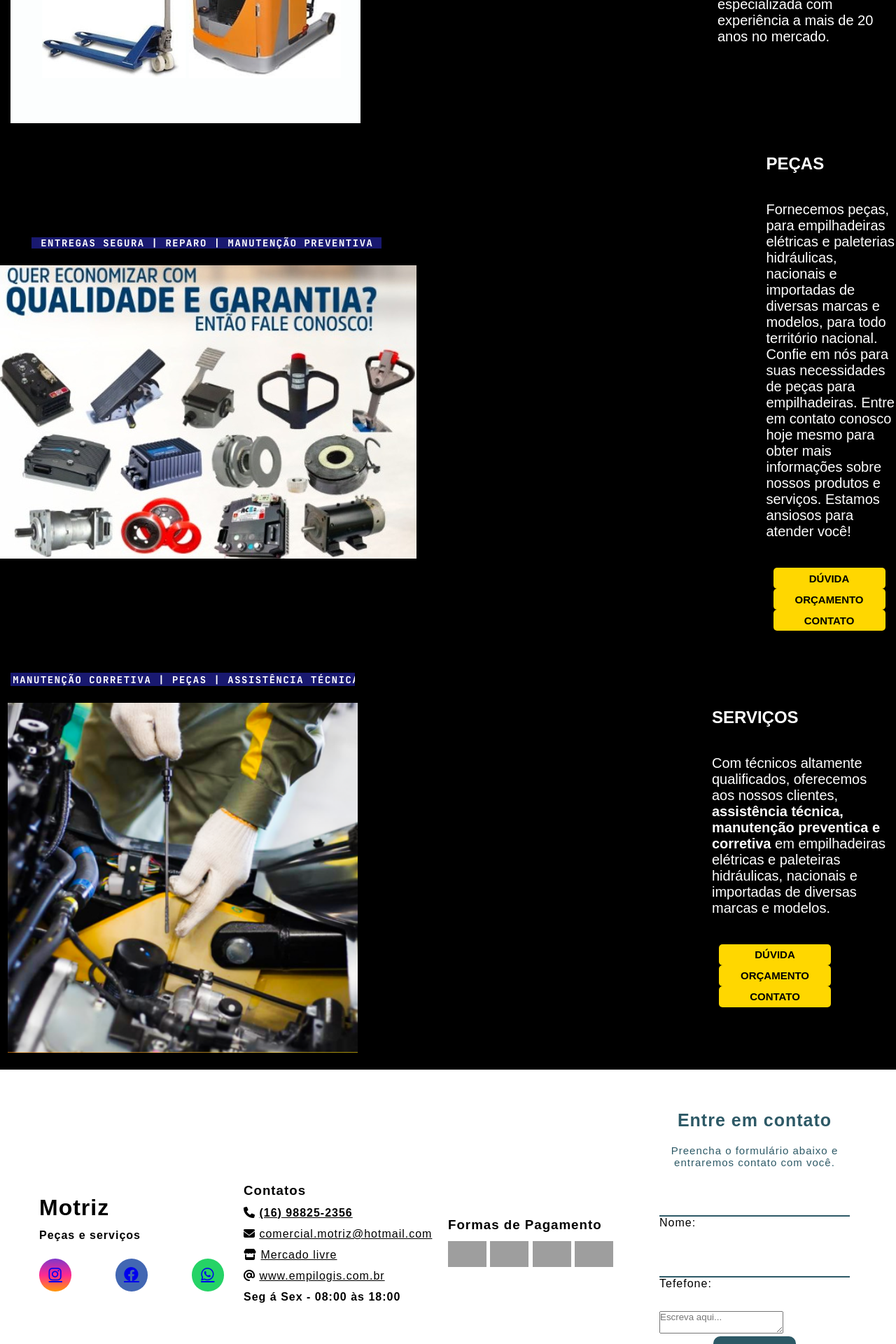
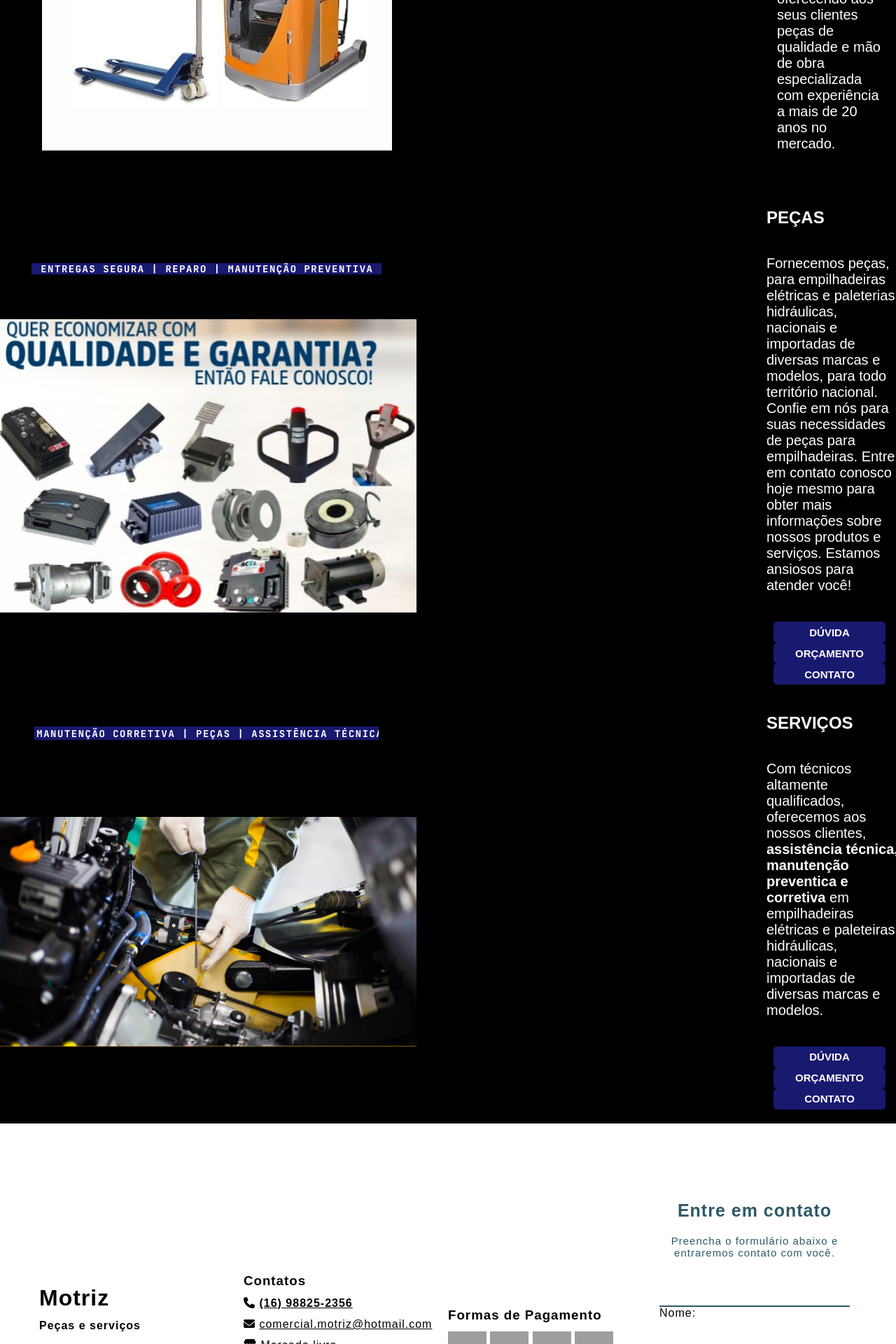
Before and after one commit to Jonatas-coding/EMPILOGIS, a PHP site: page / in a window 1280 px wide. Shown: the part 1480-3400 px from the top of the page at 70% size. Run offline with PHP 8.4, Linux system fonts and the light colour scheme; grey boxes are pictures that could not be loaded.

Commit message:
Update style.css

```diff
--- a/style.css
+++ b/style.css
@@ -24,7 +24,7 @@
 
 
 .topo-do-site .btn-contato button:hover {
-    box-shadow: 0px 0px 8px #ffd700;
+    box-shadow: 0px 0px 8px #ffffff;
     transform: scale(1.05);
 }
 
@@ -48,7 +48,8 @@
     transition: .5s;
 }
 
-header.rolagem {
+
+header {
     background: #ffffff;
     background-position: center;
     background-repeat: no-repeat;
@@ -73,7 +74,7 @@
 
 header ul li a {
     color: #ffffff;
-    background-color: #000000;
+    background-color: #191970;
     text-decoration: none;
     font-size: 15px;
     padding: 10px 20px;
@@ -95,11 +96,11 @@
 
 .banner h1 {
     font-size: 64px;
-    color: #000000;
+    color: #191970;;
 }
 
 .banner h1 span {
-    color: #ffd700;
+    color: 	#ffffff;
 }
 
 /* style body da página*/
@@ -112,14 +113,14 @@
     text-align: center;
 }
 
-.img-site3 {
-    object-fit: cover;
-    width: 500px;
+.img-site1, .img-site3, .img-site2 {
+    object-fit: contain;
+    width: 600px;
     height: 500px;
 }
 
 section.topo-do-site {
-    padding: 20px 5px;
+    padding: 20px 10px;
 }
 
 section.topo-do-site .flex {
@@ -144,8 +145,8 @@
     height: 30px;
     border: 0;
     border-radius: 5px;
-    background-color: #ffd700;
-    color: #000000;
+    background-color: #191970;
+    color: #ffffff;
     cursor: pointer;
     transition: .2s;
     font-size: 15px;
@@ -173,7 +174,7 @@
     background: #ffffff;
     display: grid;
     grid-template-columns: repeat(4, 1fr);
-    padding: 3rem 3.5rem;
+    padding: 100px 56px;
 }
 
 #footer-contatos h1 {
@@ -234,9 +235,9 @@
 
 #footer-direitos {
     display: flex;
-    background: #ffd700;
+    background: #000;
     justify-content: center;
-    color: #000000;
+    color: #ffffff;
     font-size: 0.9rem;
     padding: 1.5rem;
     font-weight: 100;
@@ -270,6 +271,15 @@
     color:  #2d5966;
 }
 
+textarea {
+    font-size: 15px;
+    padding: 8px 0px;
+    height: 150px;
+    border: 0px;
+    width: 100%;
+    border-bottom: 2px  solid  #2d5966;
+  }
+
 .input-single {
     position: static;
     margin: 30px 0;
@@ -287,7 +297,7 @@
     width: 100%;
     border: 0;
     border-bottom: 2px solid  #2d5966;
-    padding: 8px;
+    padding: 8px 0px;
     font-size: 18px;
     outline: none;
 }
@@ -296,7 +306,7 @@
 form .input-single .input:valid ~ label {
     transform: translateY(-24px);
     font-size: 12px;
-    color:  #2d5966;
+    color: #2d5966;
 }
 
 .btn {
@@ -308,7 +318,7 @@
     padding: 10px 40px;
     border: 0;
     border-radius: 10px;
-    background: #2d5966;
+    background: #191970;
     color: #ffffff;
     cursor: pointer;
 }
```
